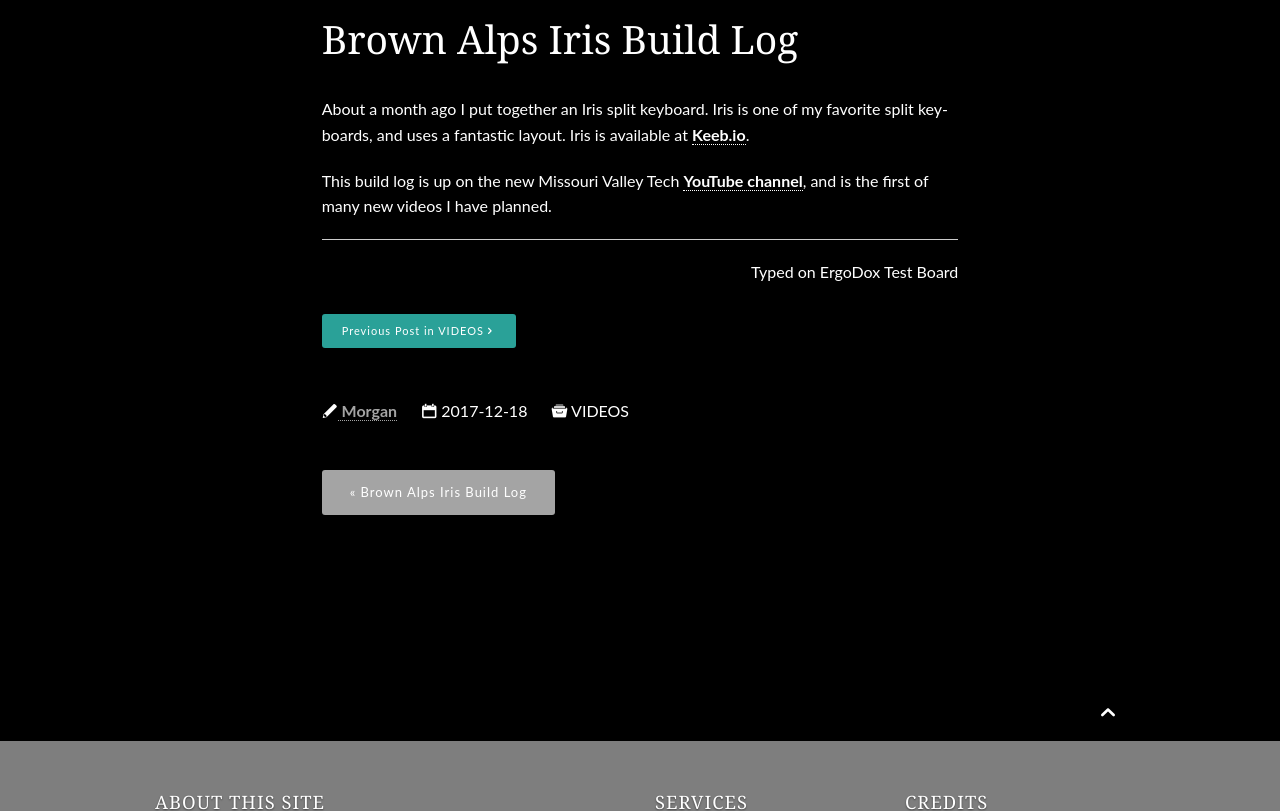
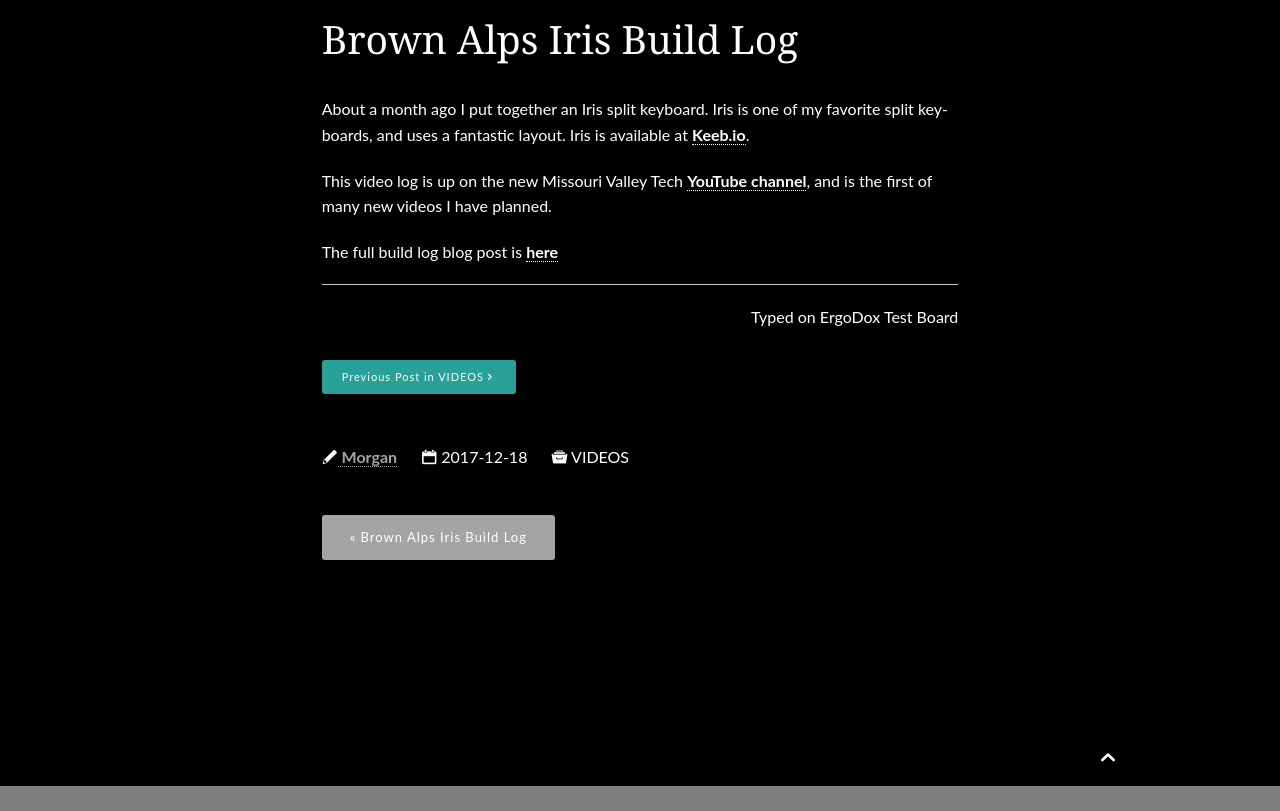
Before and after one commit to missourivalleytech/missourivalleytech.github.io, a Jekyll site: the page built from _posts/2017/2017-12-18-Iris-Video-Build-Log.md, in a window 1280 px wide and 900 px high, scrolled down 909 px, cut to the strip 89-900 px from the top of the window. Built offline with Jekyll 4.4.1, drawn with Linux system fonts in a browser that asks for light colours; nearby versions of some CDN libraries.

Commit message:
Small fixes to Iris posts.
Added link in video post to build log posts.

Cleaned up text in Iris build log post.

```diff
--- a/_posts/2017/2017-12-18-Iris-Video-Build-Log.md
+++ b/_posts/2017/2017-12-18-Iris-Video-Build-Log.md
@@ -18,7 +18,9 @@
 
 About a month ago I put together an Iris split keyboard. Iris is one of my favorite split keyboards, and uses a fantastic layout. Iris is available at [Keeb.io](http://keeb.io).
 
-This build log is up on the new Missouri Valley Tech [YouTube channel](https://www.youtube.com/channel/UCmvObmbEDqM3yamTB7AgBS ), and is the first of many new videos I have planned.
+This video log is up on the new Missouri Valley Tech [YouTube channel](https://www.youtube.com/channel/UCmvObmbEDqM3yamTB7AgBS ), and is the first of many new videos I have planned.
+
+The full build log blog post is [here]({{ site.baseurl }}/keyboards/2017-12-18-2-Brown-Alps-Iris-Build-Log)
 
 ---
 <p align="right">Typed on ErgoDox Test Board</p>
```
Also changed, not shown: _posts/2017/2017-12-18-2-Brown-Alps-Iris-Build-Log.md (+2 -2 lines).
